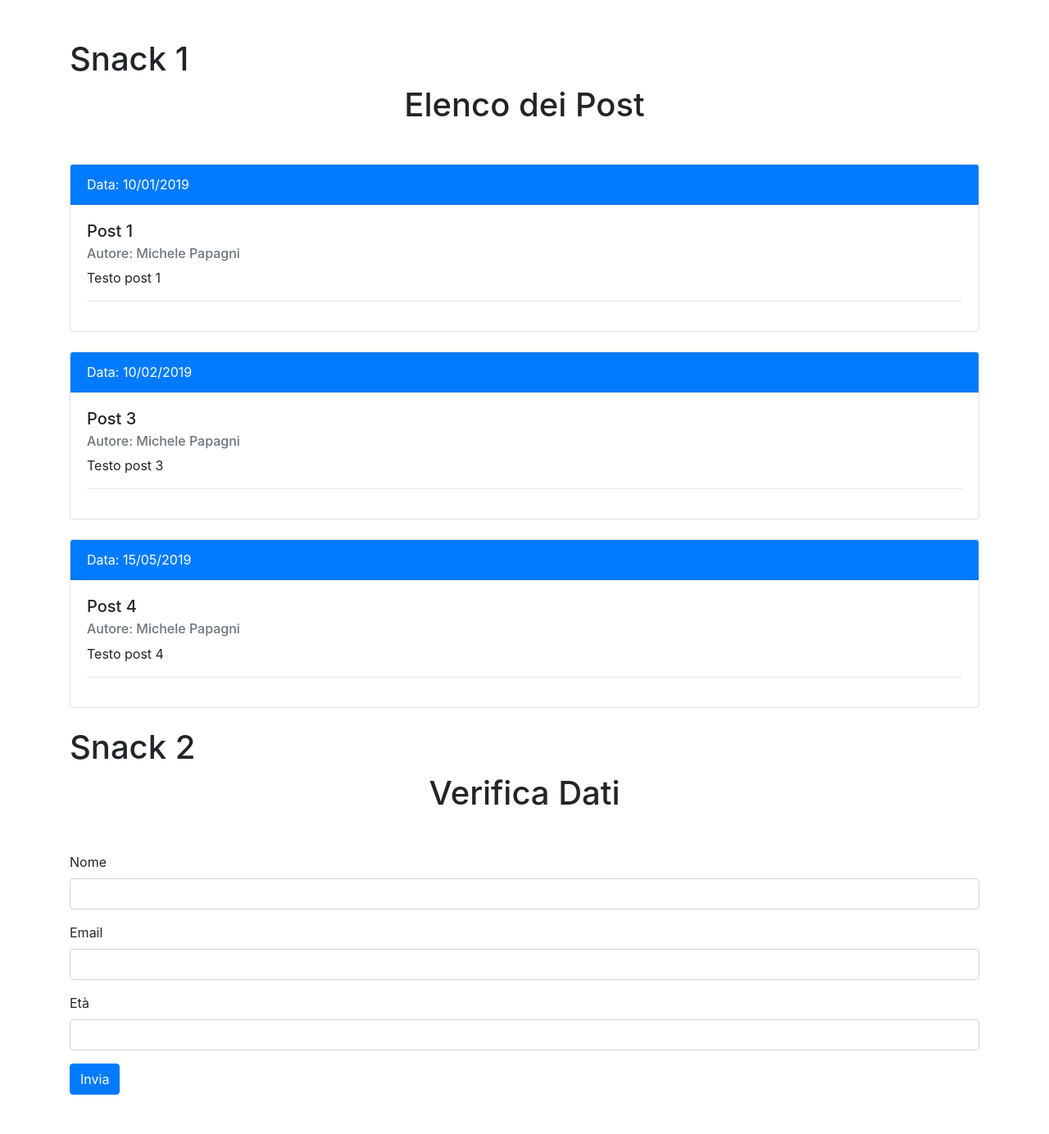
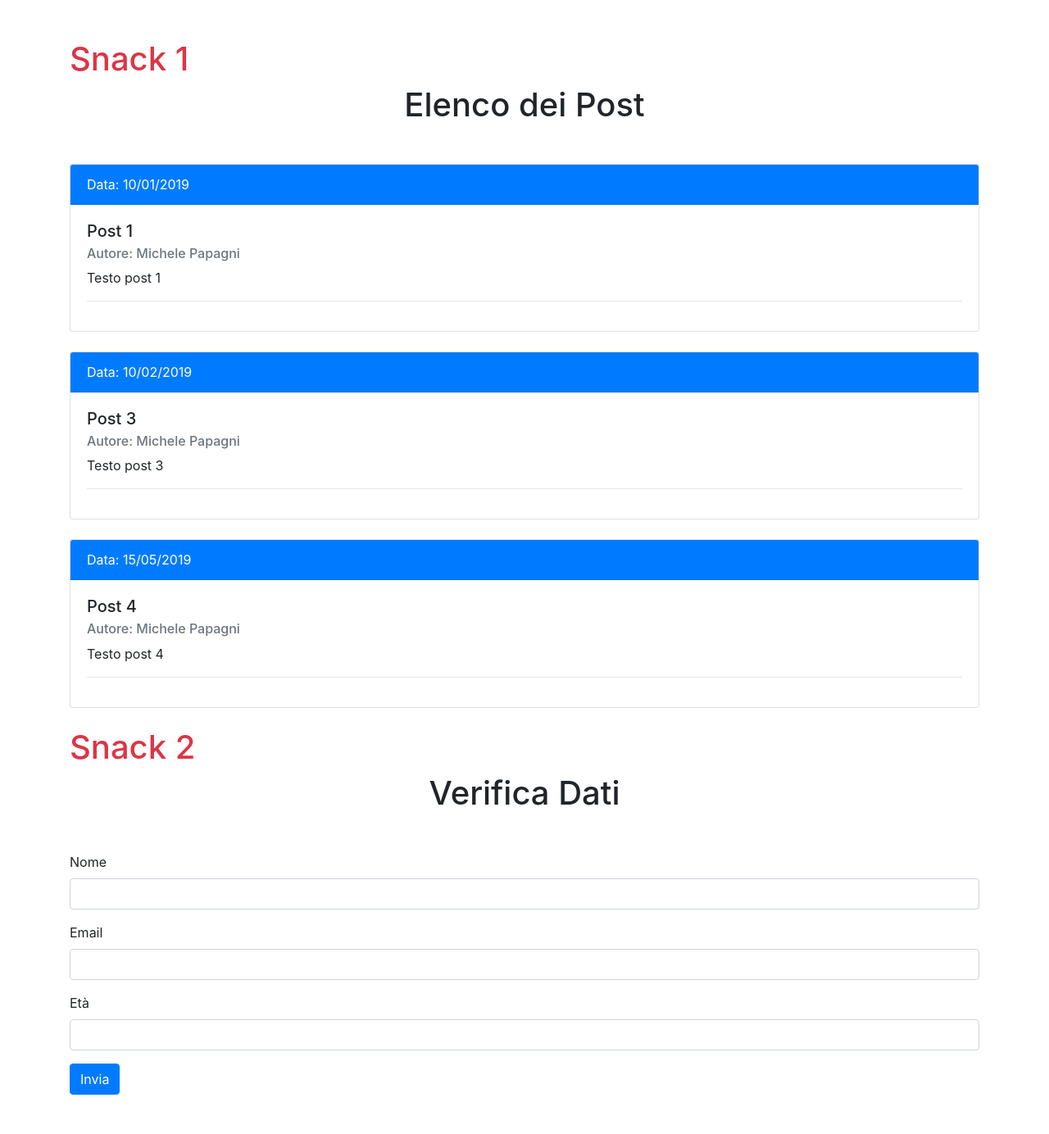
Before and after one commit to Jonathan-Ultini/php-snacks-b1, a PHP site: page / in a window 1280 px wide. Shown: the whole page at 82% size. Before the commit the page ends 1336 px from the top, so only its background shows below. Run offline with PHP 8.4, Linux system fonts and the light colour scheme.

Commit message:
control data get

```diff
--- a/index.php
+++ b/index.php
@@ -39,7 +39,7 @@ $posts = [
 <body>
 
   <div class="container mt-5">
-    <h1>Snack 1</h1>
+    <h1 class="text-danger">Snack 1</h1>
     <h1 class="text-center mb-5">Elenco dei Post</h1>
 
     <?php foreach ($posts as $date => $postList) { ?>
@@ -58,7 +58,7 @@ $posts = [
     </div>
     <?php } ?>
 
-    <h1>Snack 2</h1>
+    <h1 class="text-danger">Snack 2</h1>
     <h1 class="text-center mb-5">Verifica Dati</h1>
 
     <form action="" method="GET">
@@ -77,6 +77,23 @@ $posts = [
       <button type="submit" class="btn btn-primary">Invia</button>
     </form>
 
+    <div class="mt-5">
+      <?php
+      if (isset($_GET['name'], $_GET['mail'], $_GET['age'])) {
+        $name = $_GET['name'];
+        $mail = $_GET['mail'];
+        $age = $_GET['age'];
+
+        // Verifica del nome, controllo (@ .), verifica età
+        if (strlen($name) > 3 && strpos($mail, '@') && strpos($mail, '.') && is_numeric($age)) {
+          echo '<p class="text-success">Accesso riuscito</p>';
+        } else {
+          echo '<p class="text-danger">Accesso negato</p>';
+        }
+      }
+      ?>
+    </div>
+
   </div>
 
   <script src="https://code.jquery.com/jquery-3.5.1.slim.min.js"></script>
```
Lines whose indentation alone changed are shown as unchanged.
